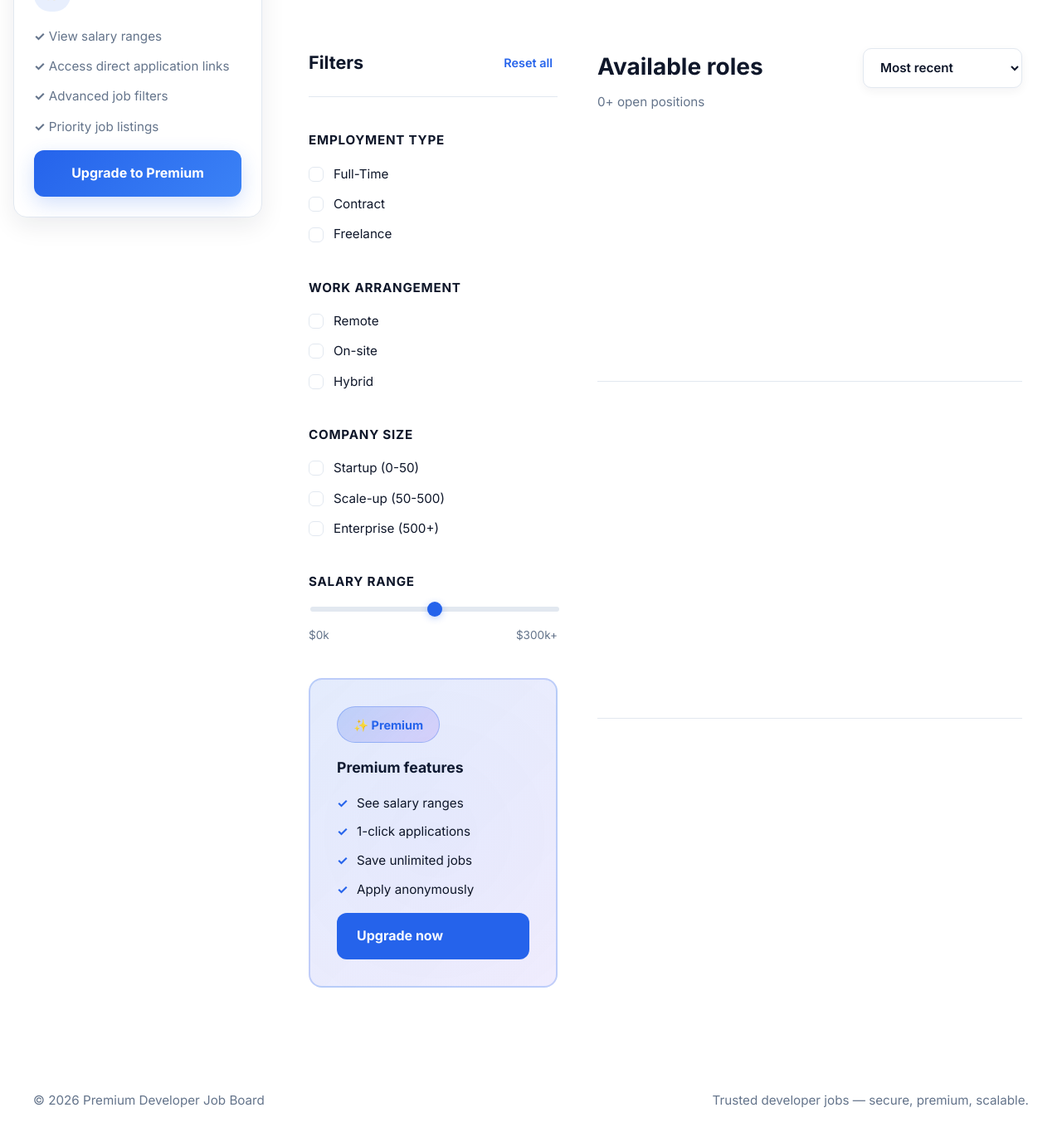
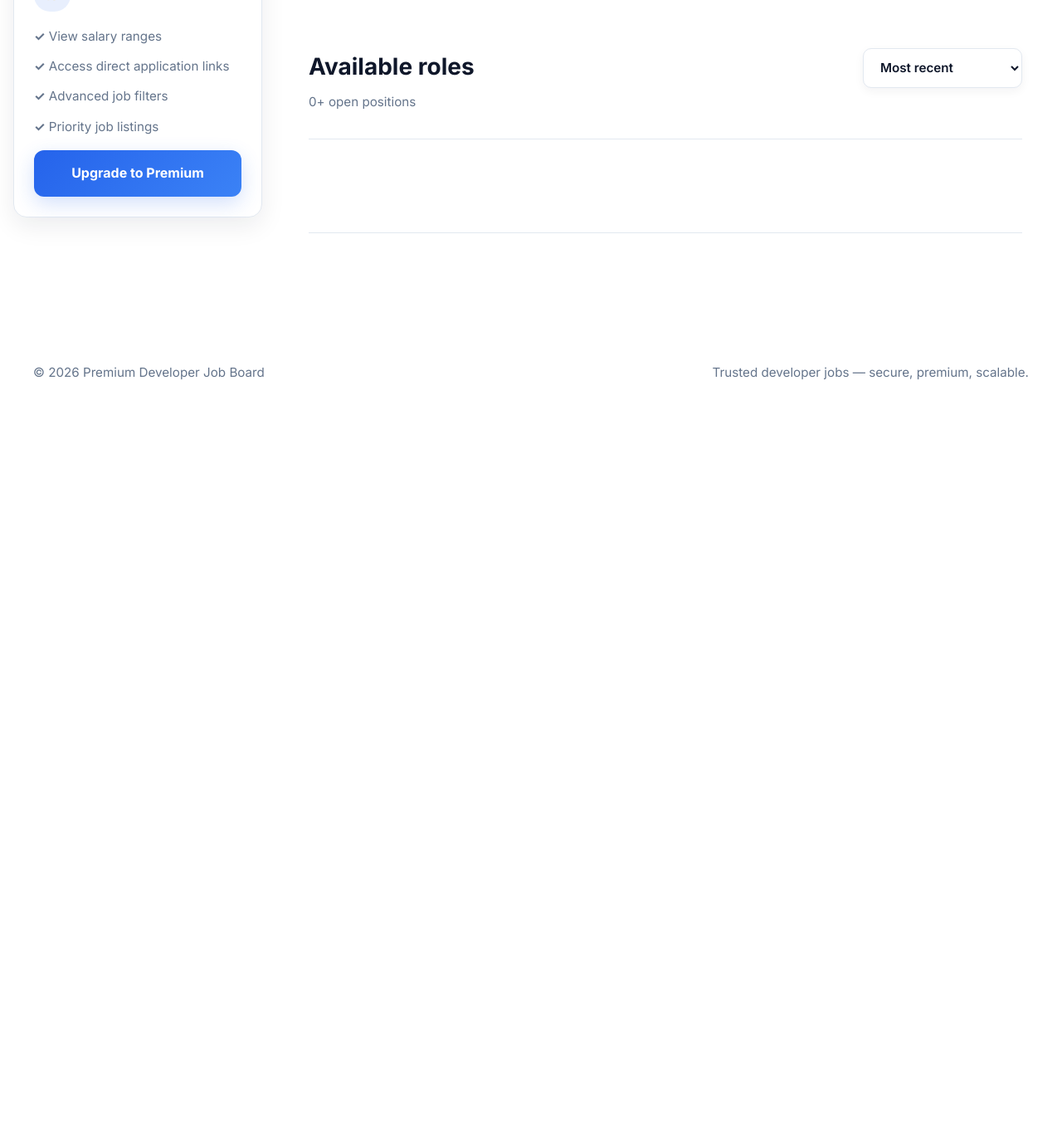
Before and after one commit to jayarrrrrr/Premium-Developer-Job-Board-repo, a Django app: page /jobs/ in a window 1280 px wide. Shown: the part 791-2161 px from the top of the page at 83% size. After the commit the page ends 1249 px from the top, so only its background shows below. Run offline with Django 5.2, Linux system fonts and the light colour scheme; the visitor is signed in with stand-in values (Sample User, id 1); data comes from the database, SQL or seed files in the repository; data that the repository does not hold is empty.

Commit message:
redesign5

```diff
--- a/static/css/marketplace.css
+++ b/static/css/marketplace.css
@@ -226,6 +226,12 @@
   display: grid;
   grid-template-columns: 300px 1fr;
   gap: 3rem;
+}
+
+.marketplace-grid-full {
+  display: grid;
+  grid-template-columns: 1fr;
+  gap: 0;
 }
 
 /* ===== MARKETPLACE SIDEBAR ===== */
@@ -474,6 +480,12 @@
 .marketplace-main {
   display: grid;
   gap: 2.5rem;
+}
+
+.marketplace-main-full {
+  display: grid;
+  gap: 2.5rem;
+  max-width: 100%;
 }
 
 .listings-header {
--- a/static/frontend/search.js
+++ b/static/frontend/search.js
@@ -57,13 +57,13 @@ function renderJobs(data) {
   jobList.innerHTML = '';
   console.debug('Job list API response', data);
   if (!data || !Array.isArray(data.results)) {
-    jobList.innerHTML = '<p>Unable to load jobs at this time.</p>';
+    jobList.innerHTML = '<div class="card-modern" style="text-align: center; padding: 3rem 2rem;"><p class="eyebrow">No results</p><h2>Unable to load jobs at this time.</h2></div>';
     paginationControls.innerHTML = '';
     return;
   }
 
   if (data.results.length === 0) {
-    jobList.innerHTML = '<p>No jobs match your search.</p>';
+    jobList.innerHTML = '<div class="card-modern" style="text-align: center; padding: 3rem 2rem;"><p class="eyebrow">No results</p><h2>No jobs match your search.</h2><p class="hero-text">Try adjusting your search terms or filters.</p></div>';
     paginationControls.innerHTML = '';
     return;
   }
@@ -71,58 +71,65 @@ function renderJobs(data) {
   console.debug('Jobs returned', data.count, 'results', data.results.length);
   data.results.forEach((job) => {
     const clone = template.content.cloneNode(true);
+
+    // Update job title and company info
     clone.querySelector('.job-title').textContent = job.title;
-    clone.querySelector('.job-company').textContent = job.company;
-    clone.querySelector('.job-location').textContent = job.location;
-    clone.querySelector('.job-summary').textContent = job.summary;
-    const logoImage = clone.querySelector('.logo-image');
-    const logoInitials = clone.querySelector('.logo-initials');
+    clone.querySelector('.company-name').textContent = job.company;
+
+    // Update company logo
+    const logoImage = clone.querySelector('.company-logo');
+    const logoInitial = clone.querySelector('.company-initial');
     if (job.logo) {
       logoImage.src = job.logo;
-      logoImage.classList.add('visible');
-      logoInitials.textContent = '';
+      logoImage.style.display = 'block';
+      logoInitial.style.display = 'none';
     } else {
-      logoImage.classList.remove('visible');
-      logoInitials.textContent = getCompanyInitials(job.company);
+      logoImage.style.display = 'none';
+      logoInitial.style.display = 'block';
+      logoInitial.textContent = getCompanyInitials(job.company);
     }
 
-    const tagsContainer = clone.querySelector('.job-tags');
-    tagsContainer.innerHTML = '';
+    // Update job location
+    const locationBadge = clone.querySelector('.location-badge');
+    if (locationBadge) {
+      locationBadge.textContent = job.location || 'Remote';
+    }
+
+    // Update job summary
+    clone.querySelector('.job-summary').textContent = job.summary || 'Exciting opportunity to join a growing team.';
+
+    // Update employment badges
+    const badgeType = clone.querySelector('.badge-type');
+    const badgeRemote = clone.querySelector('.badge-remote');
+    badgeType.textContent = job.employment_type || 'Full-Time';
+    badgeRemote.textContent = job.location?.toLowerCase().includes('remote') ? 'Remote' : 'On-site';
+
+    // Update skill chips
+    const skillsContainer = clone.querySelector('.skills-chips');
+    skillsContainer.innerHTML = '';
     getJobTags(job).forEach((tag) => {
-      const badge = document.createElement('span');
-      badge.className = 'job-tag';
-      badge.textContent = tag;
-      tagsContainer.appendChild(badge);
+      const chip = document.createElement('span');
+      chip.className = 'skill-chip';
+      chip.textContent = tag;
+      skillsContainer.appendChild(chip);
     });
 
-    const salaryText = job.salary_range || 'Premium members only. Upgrade to view salary details.';
+    // Update salary display
+    const salaryText = job.salary_range || '$Competitive';
     const salaryElement = clone.querySelector('.job-salary');
     salaryElement.textContent = salaryText;
-    if (salaryText.toLowerCase().includes('premium')) {
-      salaryElement.classList.add('job-locked');
-    }
 
-    const applicationContainer = clone.querySelector('.job-application');
-    applicationContainer.innerHTML = '';
+    // Update apply button
+    const applyBtn = clone.querySelector('.btn-card-apply');
     if (job.application_link && job.application_link.startsWith('http')) {
-      const applyButton = document.createElement('a');
-      applyButton.href = job.application_link;
-      applyButton.target = '_blank';
-      applyButton.rel = 'noopener noreferrer';
-      applyButton.className = 'apply-button';
-      applyButton.textContent = 'Apply now';
-      applicationContainer.appendChild(applyButton);
+      applyBtn.href = job.application_link;
+      applyBtn.textContent = 'Apply now';
+      applyBtn.target = '_blank';
+      applyBtn.rel = 'noopener noreferrer';
     } else {
-      const lockedMessage = document.createElement('span');
-      lockedMessage.className = 'job-locked';
-      lockedMessage.textContent = job.application_link || 'Premium members only. Upgrade to access application details.';
-      applicationContainer.appendChild(lockedMessage);
-
-      const upgradeLink = document.createElement('a');
-      upgradeLink.href = '/upgrade/';
-      upgradeLink.className = 'apply-button apply-upgrade';
-      upgradeLink.textContent = 'Upgrade Now';
-      applicationContainer.appendChild(upgradeLink);
+      applyBtn.href = '/upgrade/';
+      applyBtn.textContent = 'Premium to apply';
+      applyBtn.style.opacity = '0.6';
     }
 
     jobList.appendChild(clone);
--- a/templates/jobs/list.html
+++ b/templates/jobs/list.html
@@ -41,112 +41,9 @@
   <!-- MARKETPLACE GRID -->
   <section class="marketplace-section">
     <div class="container-wide">
-      <div class="marketplace-grid">
-        <!-- SIDEBAR FILTERS -->
-        <aside class="marketplace-sidebar">
-          <div class="sidebar-header">
-            <h2>Filters</h2>
-            <button class="text-reset" type="button">Reset all</button>
-          </div>
-
-          <!-- FILTER SECTION: EMPLOYMENT TYPE -->
-          <div class="filter-section">
-            <h3 class="filter-title">Employment type</h3>
-            <div class="filter-options">
-              <label class="filter-checkbox">
-                <input type="checkbox" name="employment_full_time" />
-                <span class="checkbox-mark"></span>
-                <span class="checkbox-label">Full-Time</span>
-              </label>
-              <label class="filter-checkbox">
-                <input type="checkbox" name="employment_contract" />
-                <span class="checkbox-mark"></span>
-                <span class="checkbox-label">Contract</span>
-              </label>
-              <label class="filter-checkbox">
-                <input type="checkbox" name="employment_freelance" />
-                <span class="checkbox-mark"></span>
-                <span class="checkbox-label">Freelance</span>
-              </label>
-            </div>
-          </div>
-
-          <!-- FILTER SECTION: WORK ARRANGEMENT -->
-          <div class="filter-section">
-            <h3 class="filter-title">Work arrangement</h3>
-            <div class="filter-options">
-              <label class="filter-checkbox">
-                <input type="checkbox" name="work_remote" />
-                <span class="checkbox-mark"></span>
-                <span class="checkbox-label">Remote</span>
-              </label>
-              <label class="filter-checkbox">
-                <input type="checkbox" name="work_onsite" />
-                <span class="checkbox-mark"></span>
-                <span class="checkbox-label">On-site</span>
-              </label>
-              <label class="filter-checkbox">
-                <input type="checkbox" name="work_hybrid" />
-                <span class="checkbox-mark"></span>
-                <span class="checkbox-label">Hybrid</span>
-              </label>
-            </div>
-          </div>
-
-          <!-- FILTER SECTION: COMPANY SIZE -->
-          <div class="filter-section">
-            <h3 class="filter-title">Company size</h3>
-            <div class="filter-options">
-              <label class="filter-checkbox">
-                <input type="checkbox" name="size_startup" />
-                <span class="checkbox-mark"></span>
-                <span class="checkbox-label">Startup (0-50)</span>
-              </label>
-              <label class="filter-checkbox">
-                <input type="checkbox" name="size_scaleup" />
-                <span class="checkbox-mark"></span>
-                <span class="checkbox-label">Scale-up (50-500)</span>
-              </label>
-              <label class="filter-checkbox">
-                <input type="checkbox" name="size_enterprise" />
-                <span class="checkbox-mark"></span>
-                <span class="checkbox-label">Enterprise (500+)</span>
-              </label>
-            </div>
-          </div>
-
-          <!-- FILTER SECTION: SALARY RANGE -->
-          <div class="filter-section">
-            <h3 class="filter-title">Salary range</h3>
-            <div class="salary-range">
-              <input type="range" class="range-slider" min="0" max="300000" />
-              <div class="range-labels">
-                <span>$0k</span>
-                <span>$300k+</span>
-              </div>
-            </div>
-          </div>
-
-          <!-- SIDEBAR PROMO -->
-          <div class="sidebar-promo">
-            <div class="promo-badge">✨ Premium</div>
-            <h3>Premium features</h3>
-            <ul class="promo-benefits">
-              <li>See salary ranges</li>
-              <li>1-click applications</li>
-              <li>Save unlimited jobs</li>
-              <li>Apply anonymously</li>
-            </ul>
-            {% if request.user.is_authenticated and not effective_is_premium %}
-              <a href="{% url 'upgrade' %}" class="btn-upgrade">Upgrade now</a>
-            {% else %}
-              <button class="btn-upgrade" disabled>You're all set!</button>
-            {% endif %}
-          </div>
-        </aside>
-
+      <div class="marketplace-grid-full">
         <!-- MAIN CONTENT: JOB LISTINGS -->
-        <main class="marketplace-main">
+        <main class="marketplace-main-full">
           <!-- LISTINGS HEADER -->
           <div class="listings-header">
             <div>
```
